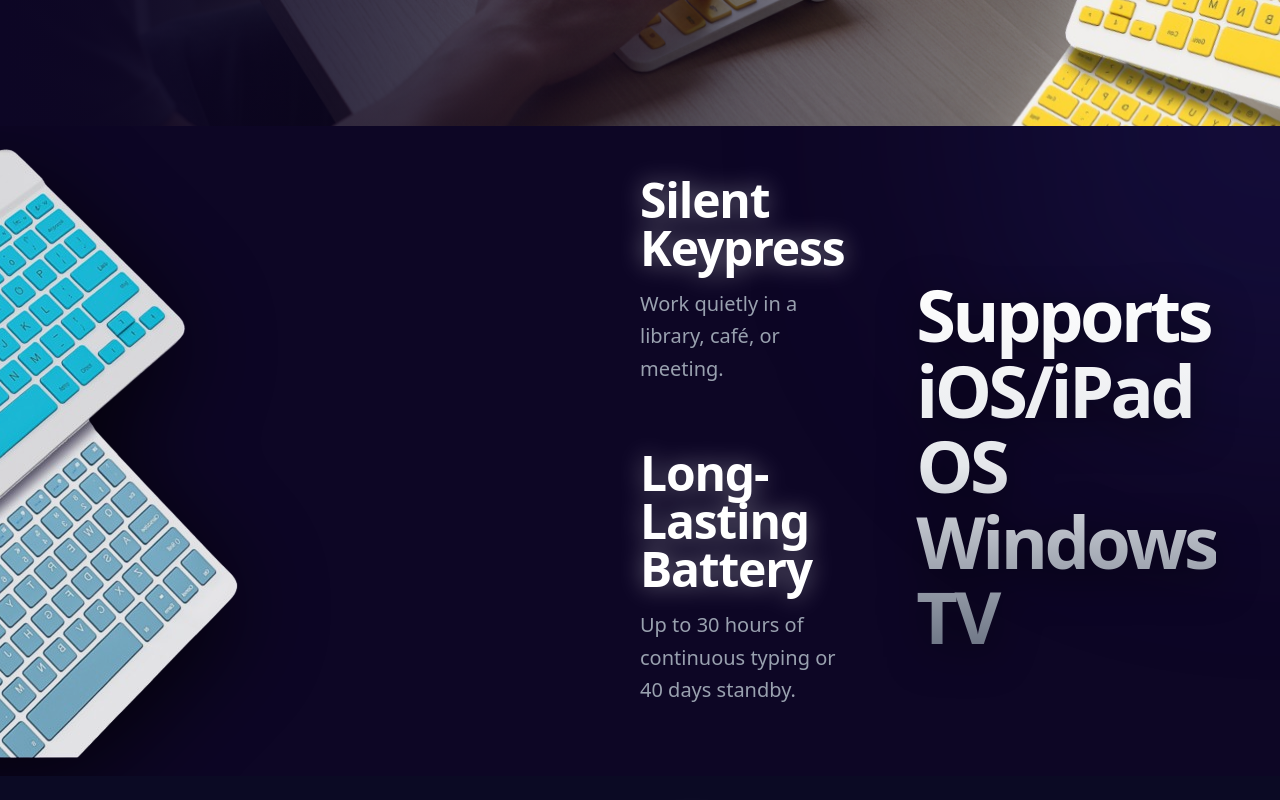
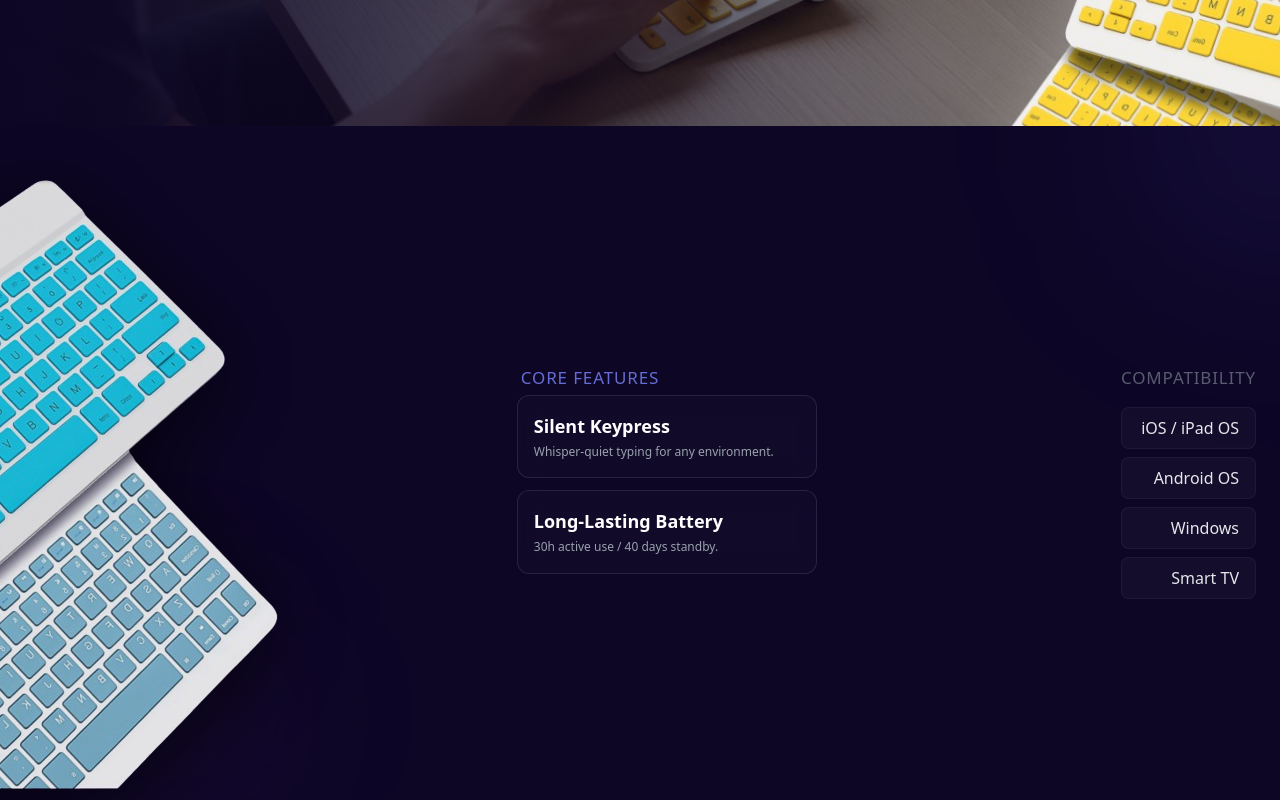
Before and after one commit to annu12332/Apple-Studio-bd, a React (Vite) app: page / in a window 1280 px wide. Shown: the part 1560-2360 px from the top of the page. Built offline with nearby package versions, Linux system fonts and the light colour scheme.

Commit message:
updated features

```diff
--- a/src/allComponents/Features.jsx
+++ b/src/allComponents/Features.jsx
@@ -2,51 +2,68 @@
 
 const Features = () => {
     return (
-        <section className="relative w-full  lg:min-h-[650px] bg-[#0d0625] overflow-hidden flex items-center py-16 lg:py-0">
-            <div className="absolute top-0 right-0 w-[300px] md:w-[600px] h-[300px] md:h-[600px] bg-indigo-900/20 blur-[80px] md:blur-[130px] rounded-full -translate-y-1/2 translate-x-1/2"></div>
+        <section className="relative w-full bg-[#0d0625] overflow-hidden flex items-center py-10 lg:py-12">
+            {/* Ambient Background Glows */}
+            <div className="absolute top-0 right-0 w-[300px] h-[300px] bg-indigo-500/10 blur-[100px] rounded-full -translate-y-1/2 translate-x-1/2"></div>
+            <div className="absolute bottom-0 left-10 w-[250px] h-[250px] bg-purple-500/5 blur-[80px] rounded-full"></div>
 
-            <div className="flex flex-col lg:flex-row w-full items-center max-w-7xl mx-auto">
+            <div className="flex flex-col lg:flex-row w-full items-center max-w-7xl mx-auto px-6 relative z-10">
 
-                <div className="w-full lg:w-[45%] flex justify-start relative order-2 lg:order-1 mt-10 lg:mt-0">
-                    <div className="relative z-10 transform -ml-12 md:-ml-24 lg:-ml-36 opacity-90 transition-transform duration-700 hover:scale-105">
+                {/* Left Side: Product Image (Shifted for overlap) */}
+                <div className="w-full lg:w-[40%] flex justify-start relative order-2 lg:order-1 mt-8 lg:mt-0">
+                    <div className="relative z-10 transform -ml-10 md:-ml-20 lg:-ml-32 opacity-90 transition-all duration-700 hover:brightness-110">
                         <img
                             src="keyboard2.png"
-                            alt="Light Blue Keyboard"
-                            className="hidden md:block lg:block max-w-none drop-shadow-[0_20px_50px_rgba(0,0,0,0.8)]"
+                            alt="Keyboard"
+                            className="hidden md:block max-w-[100%] drop-shadow-[0_15px_40px_rgba(0,0,0,0.7)]"
                         />
                     </div>
                 </div>
 
-                <div className="w-full lg:w-[55%] flex flex-col md:flex-row justify-between px-6 md:px-12 lg:px-16 text-white z-20 order-1 lg:order-2 gap-12 md:gap-8">
+                {/* Right Side: Content Area */}
+                <div className="w-full lg:w-[60%] flex flex-col md:flex-row justify-between items-center md:items-start text-white order-1 lg:order-2 gap-6">
 
-                    <div className="flex flex-col mt-[-20px] justify-center space-y-1 md:space-y-16">
-                        <div className="group">
-                            <h2 className="text-3xl md:text-4xl lg:text-5xl font-bold mb-4 drop-shadow-[0_0_12px_rgba(255,255,255,0.4)] tracking-tight transition-all duration-300 group-hover:text-indigo-300">
+                    {/* Features Column */}
+                    <div className="flex flex-col space-y-3 w-full md:max-w-[300px]">
+                        <h4 className="text-indigo-400 font-medium tracking-wider text-[17px] uppercase mb-1 ml-1 opacity-80">Core Features</h4>
+
+                        {/* Slim Feature Card 1 */}
+                        <div className="group p-4 rounded-xl bg-white/[0.02] border border-white/10 backdrop-blur-md transition-all duration-300 hover:border-indigo-500/30 hover:bg-white/[0.05]">
+                            <h2 className="text-lg font-semibold mb-0.5 group-hover:text-indigo-200 transition-colors">
                                 Silent Keypress
                             </h2>
-                            <p className="text-gray-400 text-lg md:text-xl font-medium leading-relaxed max-w-[320px]">
-                                Work quietly in a library, café, or meeting.
+                            <p className="text-gray-400 text-xs leading-relaxed">
+                                Whisper-quiet typing for any environment.
                             </p>
                         </div>
 
-                        <div className="group">
-                            <h2 className="text-3xl md:text-4xl lg:text-5xl font-bold mb-4 drop-shadow-[0_0_12px_rgba(255,255,255,0.4)] tracking-tight transition-all duration-300 group-hover:text-indigo-300">
+                        {/* Slim Feature Card 2 */}
+                        <div className="group p-4 rounded-xl bg-white/[0.02] border border-white/10 backdrop-blur-md transition-all duration-300 hover:border-indigo-500/30 hover:bg-white/[0.05]">
+                            <h2 className="text-lg font-semibold mb-0.5 group-hover:text-indigo-200 transition-colors">
                                 Long-Lasting Battery
                             </h2>
-                            <p className="text-gray-400 text-lg md:text-xl font-medium leading-relaxed max-w-[380px]">
-                                Up to 30 hours of continuous typing or 40 days standby.
+                            <p className="text-gray-400 text-xs leading-relaxed">
+                                30h active use / 40 days standby.
                             </p>
                         </div>
                     </div>
 
-                    <div className="flex items-center   md:pl-6 lg:pl-10">
-                        <h3 className="text-5xl mt-[-30px] mb-[-60px] md:text-6xl lg:text-7xl font-bold font-black leading-[1.05] tracking-tighter text-left bg-gradient-to-b from-white via-gray-200 to-gray-500 bg-clip-text text-transparent drop-shadow-[0_10px_20px_rgba(0,0,0,0.5)]">
-                            Supports <br />
-                            iOS/iPad <br />
-                            OS <br />
-                            Windows <br />
-                            TV
-                        </h3>
+                    {/* Compatibility Column */}
+                    <div className="flex flex-col w-full md:w-auto mt-6 md:mt-0">
+                        <h4 className="text-gray-500 font-medium tracking-wider text-[17px] uppercase mb-4 text-left md:text-right opacity-80">Compatibility</h4>
+
+                        <div className="grid grid-cols-2 md:flex md:flex-col gap-2">
+                            {['iOS / iPad OS', 'Android OS', 'Windows', 'Smart TV'].map((item) => (
+                                <div
+                                    key={item}
+                                    className="px-4 py-2 rounded-lg bg-white/[0.03] border border-white/5 flex items-center justify-center md:justify-end transition-all hover:bg-white/[0.06] hover:border-white/20"
+                                >
+                                    <span className="text-sm md:text-base font-medium text-gray-200">
+                                        {item}
+                                    </span>
+                                </div>
+                            ))}
+                        </div>
                     </div>
 
                 </div>
```
Also changed, not shown: 1 other file (tests, documents, lock files or other folders).
